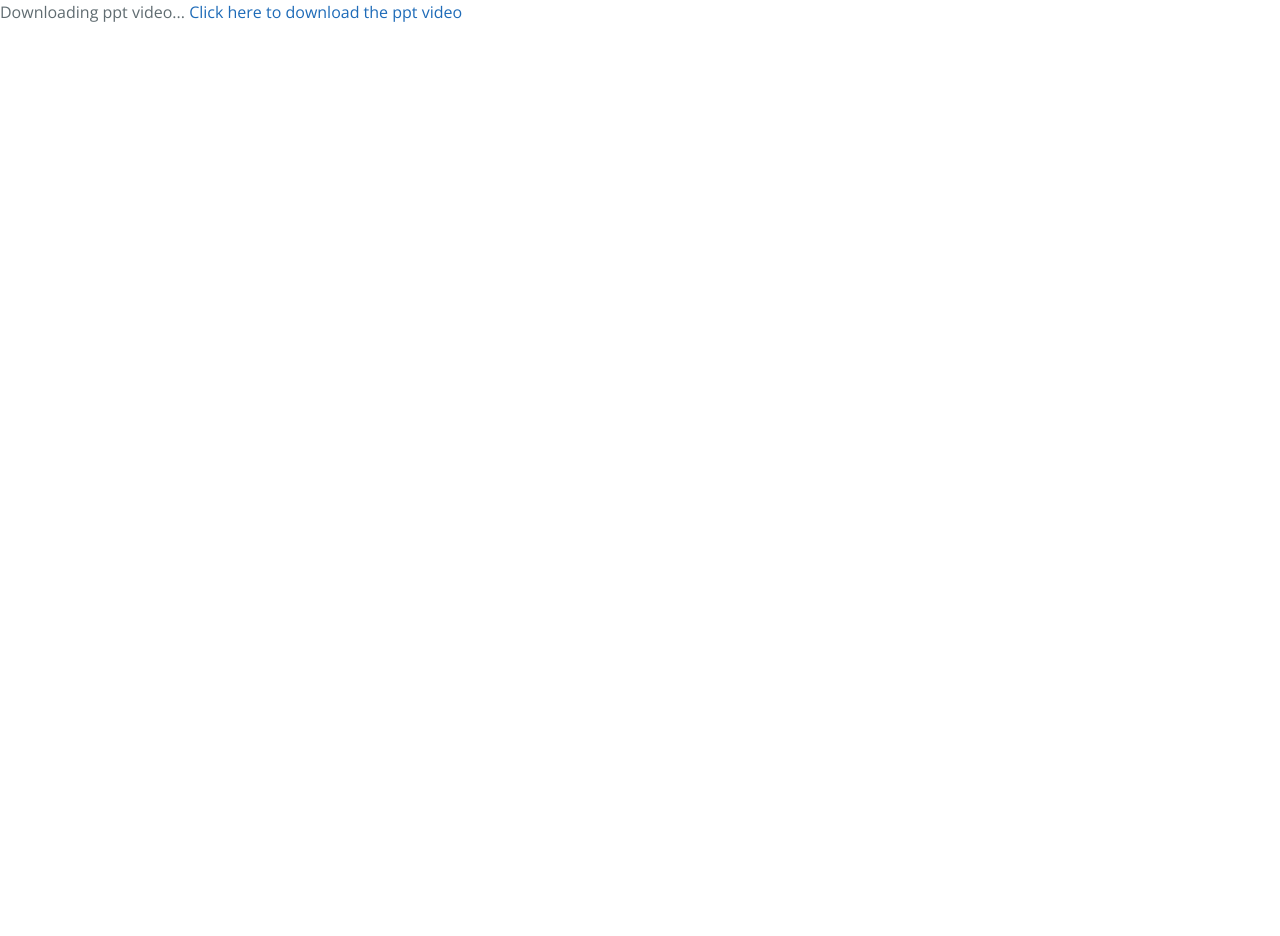
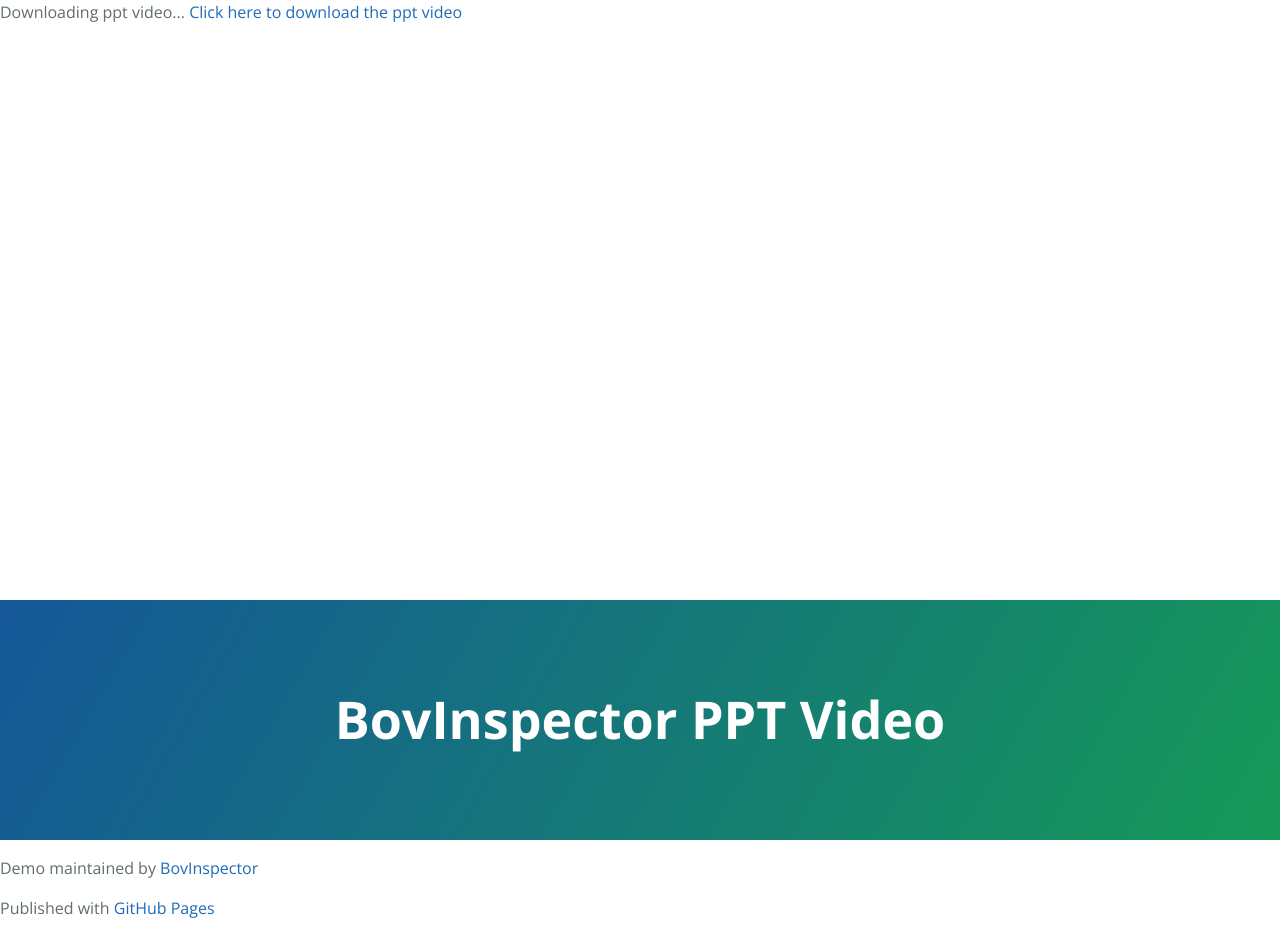
Before and after one commit to BovInspectorTool1/project, a plain HTML site: page ppt.html in a window 1280 px wide. Before the commit the page ends 800 px from the top, so only its background shows below. Drawn offline with nearby package versions, Linux system fonts and the light colour scheme.

Commit message:
Update ppt.html

```diff
--- a/ppt.html
+++ b/ppt.html
@@ -15,9 +15,9 @@
     <div id="pdf1" style="width:700px; height:600px;">Downloading ppt video... <a href="https://github.com/BovInspectorTool1/project/raw/gh-pages/images/bovinspectorpptvideo.mp4">Click here to download the ppt video</a></div>
     <!--<iframe src="https://raw.githubusercontent.com/BovInspectorTool1/project/gh-pages/images/MainBuffer-JCST-完整版.pdf" width="100%" height="100%" style="border: none;"></iframe>
 -->
-      <!--
+
     <section class="page-header">
-      <h1 class="project-name">BovInspector Paper Example</h1>
+      <h1 class="project-name">BovInspector PPT Video</h1>
 
     </section>
 
@@ -30,7 +30,6 @@
       </footer>
     </div>
 
-    -->
 
   </body>
 </html>
```
